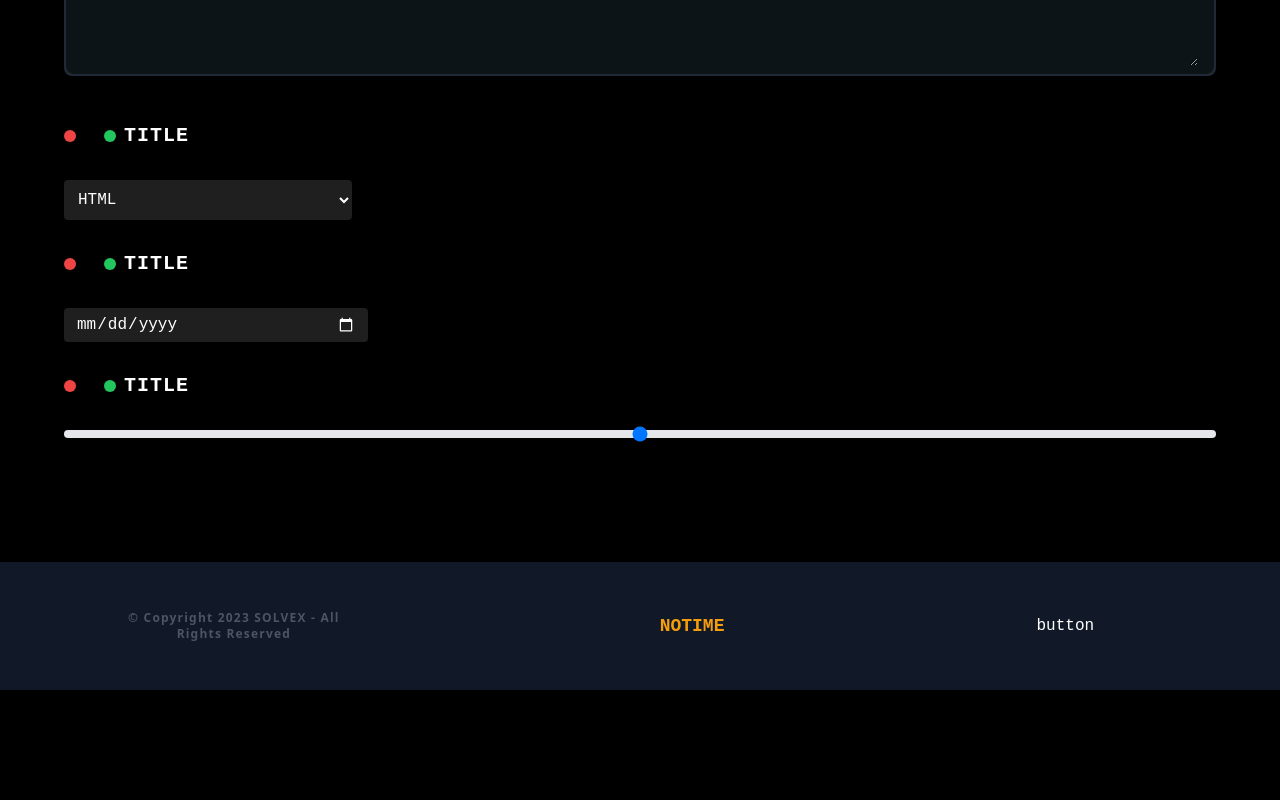
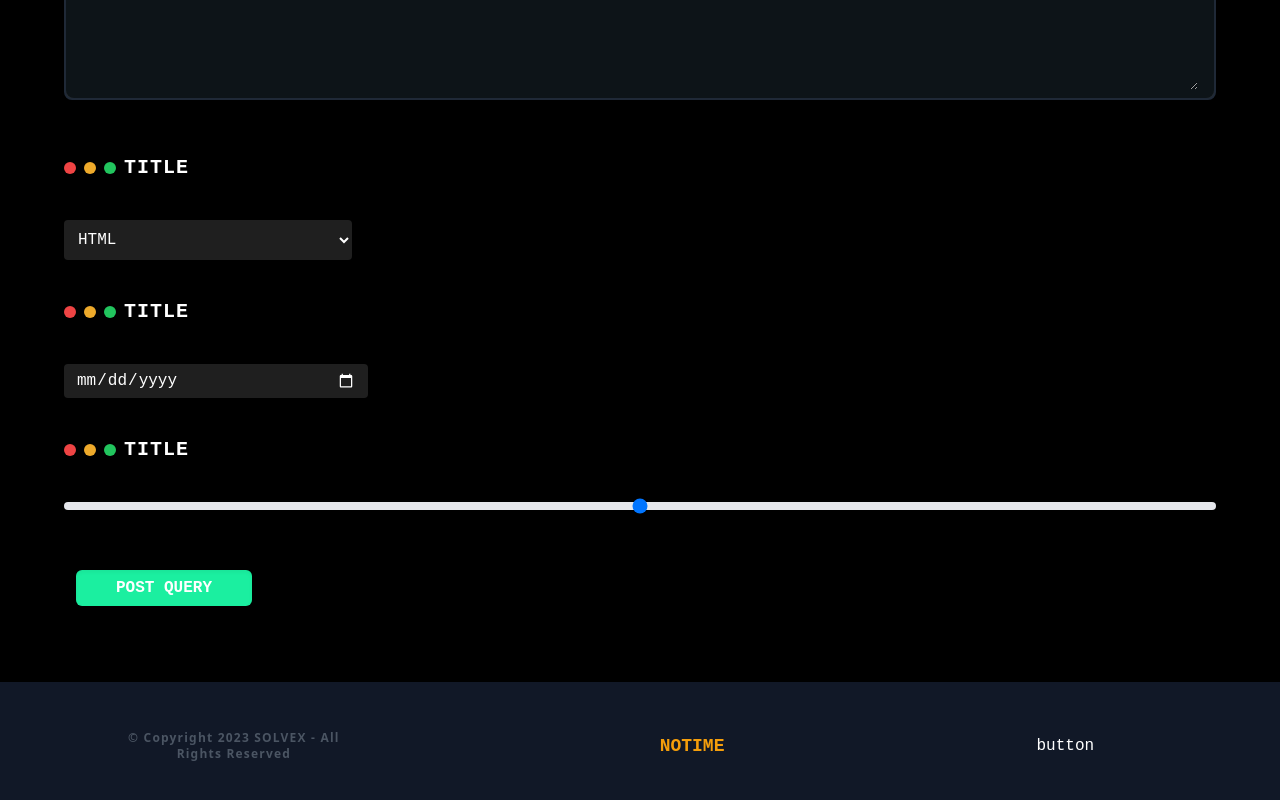
Before and after one commit to DareDevilStudios/notime-solve-x, a Next.js app: page /post-question in a window 1280 px wide. Shown: the part 634-1434 px from the top of the page. Before the commit the page ends 1324 px from the top, so only its background shows below. Built offline with nearby package versions, Linux system fonts and the light colour scheme.

Commit message:
color changed

```diff
--- a/src/common/UI/PostQuestion/PostQuestion.jsx
+++ b/src/common/UI/PostQuestion/PostQuestion.jsx
@@ -12,7 +12,7 @@ const PostQuestion = () => {
     <div className="bg-black flex flex-col p-[4rem] text-white">
       <h1 className="text-3xl font-black">Post Your Coding <span className="text-[#1BEFA0]">Query</span></h1>
       <p className="pt-[1rem] text-xs">Submit your coding queries, specify your technology stack, and reward solvers with coins</p>
-      <div className="flex flex-col pt-[3rem] gap-[1.5rem]">
+      <div className="flex flex-col pt-[3rem] gap-[2rem]">
        <DotHeading/>
        <input type="text" className="bg-[#0D1418] text-xs p-3 rounded-lg border-2 border-gray-800 ..." placeholder="Enter your coding doubt here..."></input>
        <DotHeading/>
@@ -63,7 +63,9 @@ const PostQuestion = () => {
 <input id="default-range" type="range" value="50" class="w-full h-2 bg-gray-200 rounded-lg appearance-none cursor-pointer"/>
 
  </div>
- <Common_Button/>
+ <div className="pt-[3rem]">
+ <Common_Button textcolor="black" colour={"bg-[#1BEFA0]"} children={"POST QUERY"}/>
+ </div>
     </div>
 
   )
--- a/src/common/components/Common_Button.jsx
+++ b/src/common/components/Common_Button.jsx
@@ -5,11 +5,13 @@ import React from 'react'
 const Common_Button = ({textcolour,colour,children}) => {
   return (
     <div>
-
-
-
-        <button className={`${colour} py-1 px-10 m-3 h-9 rounded-md font-semibold text-white shadow-inner`}>{children}</button>
-
+        {/* <h1>Common_Button</h1> */}
+        {/* <Image src="/website_screenshots/common_button.png" alt="Next.js" width={200} height={160} /> */}
+        {/* <div className="mt-[10px] bg-black h-[40px] w-[200px]">
+        <button className={`h-[27px] w-[180px] rounded-sm font-inter m-[6px] text-xs font-bold
+                bg-[#1BEFA0] text-black`}>BETA TEST</button></div> */}
+        <button className={`${colour} py-1 px-10 m-3 h-9 rounded-md font-semibold text-[${textcolour}] shadow-inner`}>{children}</button>
+        {/* <button type={type? type : "button"} varient={varient} className={className? `btn-component ${className}`: "btn-component" } id={id} onClick={onClick}>{children}</button> */}
 
     </div>
   )
--- a/src/common/components/DotHeading.jsx
+++ b/src/common/components/DotHeading.jsx
@@ -8,7 +8,7 @@ const DotHeading = () => {
         <div className="w-3 h-3 bg-red-500 rounded-full mr-2"></div>
 
         {/* Second ellipse with color #EEAA2B */}
-        <div className="w-3 h-3 bg-yellow-500 rounded-full mr-2"></div>
+        <div className="w-3 h-3 bg-[#EEAA2B] rounded-full mr-2"></div>
 
         {/* Third ellipse with color #1BEFA0 */}
         <div className="w-3 h-3 bg-green-500 rounded-full mr-2"></div>
```
